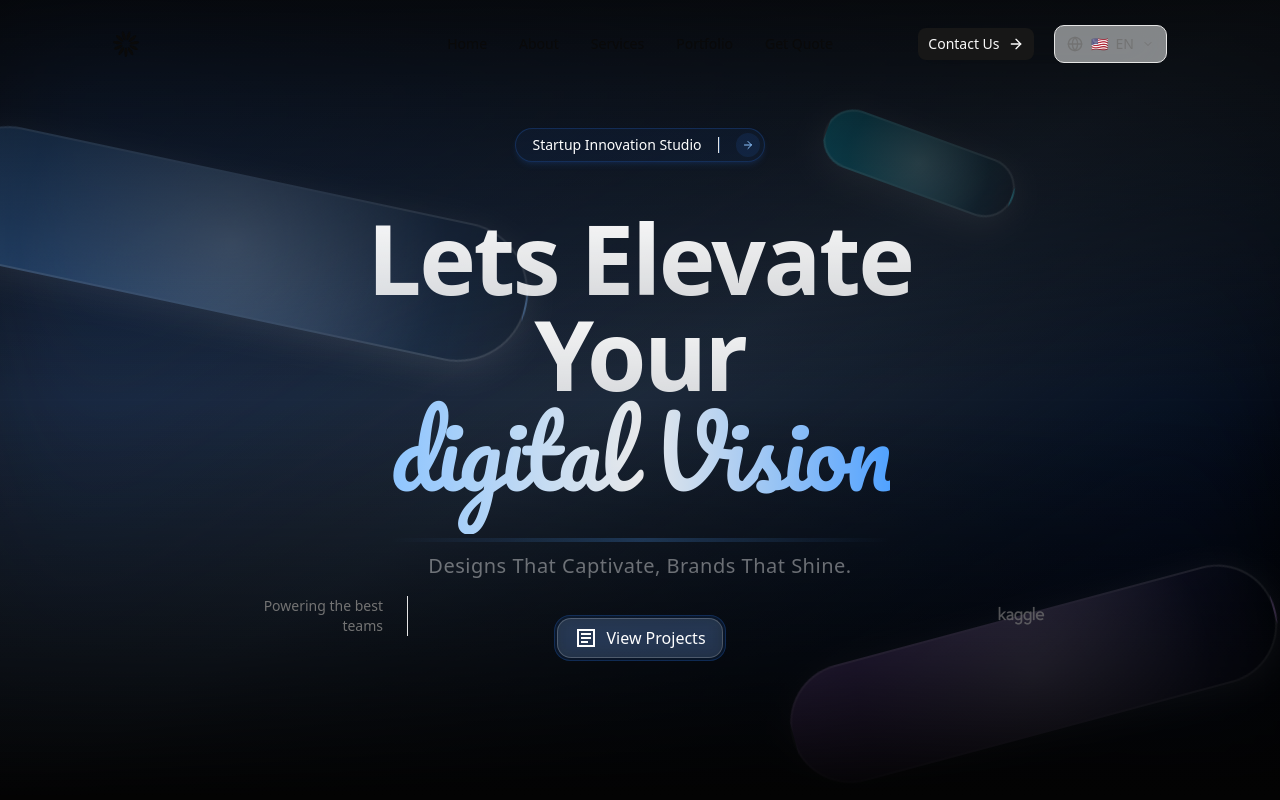
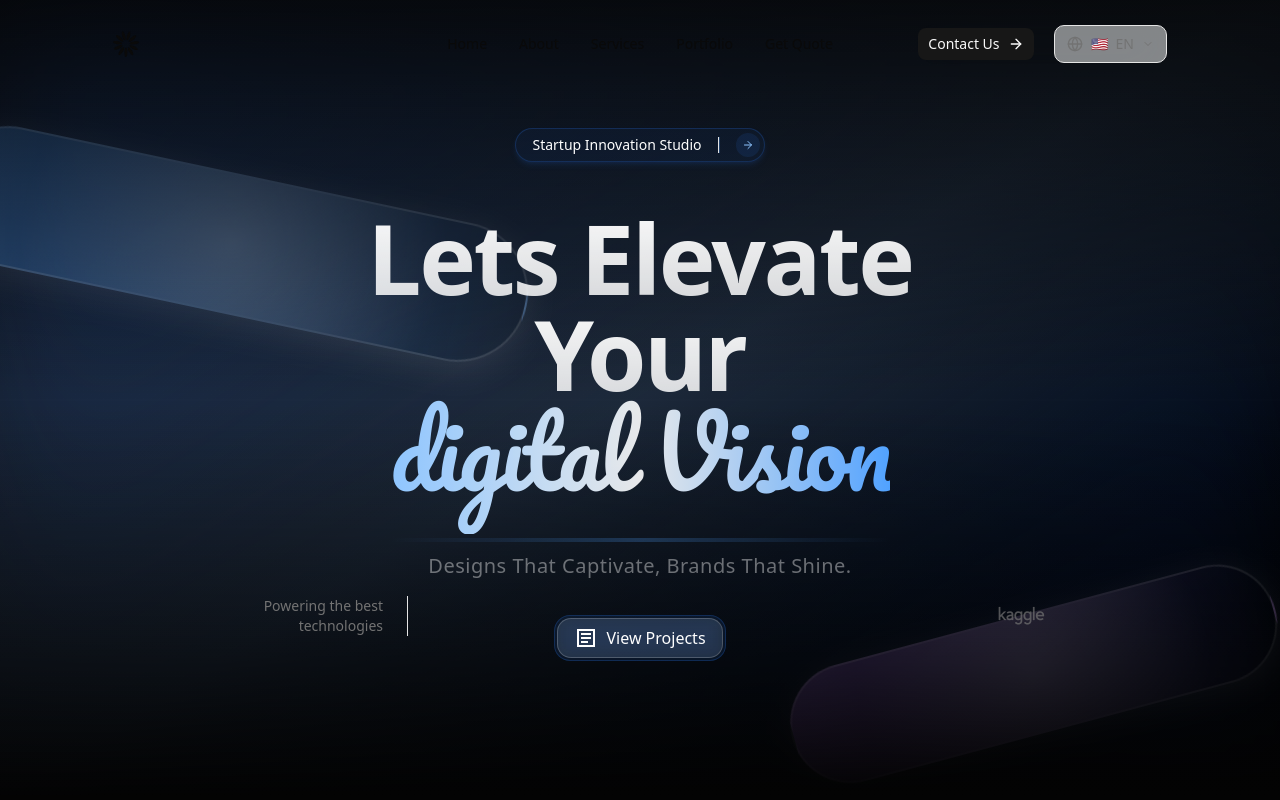
Before and after one commit to Deluve/deluve.co.mz, a Next.js app: page / in a window 1280 px wide. Shown: the top 800 px of the page. Built offline with nearby package versions, Linux system fonts and the light colour scheme.

Commit message:
refactor: update section paddings and contact email; remove unused imports

```diff
--- a/src/app/page.tsx
+++ b/src/app/page.tsx
@@ -2,7 +2,6 @@ import AboutUsSection from "@/components/sections/home/about-section";
 import FullVersionSection from "@/components/sections/home/full-version-section";
 import HeroSection from "@/components/sections/home/hero-section";
 import PortfolioSection from "@/components/sections/home/portfolio-section";
-import ServicesSection from "@/components/sections/home/services";
 import ServicesSection2 from "@/components/sections/home/services-2";
 import StatsSection from "@/components/sections/home/stats";
 import Testimonials from "@/components/testimonials";
--- a/src/components/contact.tsx
+++ b/src/components/contact.tsx
@@ -10,7 +10,7 @@ import { ScrollView } from "./scroll-view";
 
 export default function FeaturesSection() {
   return (
-    <section className="py-16 md:py-32 bg-gray-50 dark:bg-transparent">
+    <section className="py-8 md:py-16 bg-gray-50 dark:bg-transparent">
       <div className="mx-auto max-w-6xl px-6">
         <div className="grid items-center gap-12 md:grid-cols-2 md:gap-12 lg:grid-cols-5 lg:gap-24">
           <div className="lg:col-span-2">
@@ -32,7 +32,7 @@ export default function FeaturesSection() {
                 <li>
                   <Link href="#link" className="hover:text-blue-500 transition-colors">
                     <Mail className="size-5 mr-2 inline" />
-                    <span>digital@deluve.co.mz</span>
+                    <span>deluve.solutions@gmail.com</span>
                   </Link>
                 </li>
 
--- a/src/components/footer.tsx
+++ b/src/components/footer.tsx
@@ -27,11 +27,11 @@ export default function FooterSection() {
                  technological solutions for your business.
                </p>
               <div className="flex flex-wrap gap-4">
-                                 <Link
-                   href="mailto:contato@deluve.co.mz"
-                   className="text-muted-foreground hover:text-blue-400 transition-colors text-sm relative group"
-                 >
-                   <span>digital@deluve.co.mz</span>
+                                                 <Link
+                  href="mailto:deluve.solutions@gmail.com"
+                  className="text-muted-foreground hover:text-blue-400 transition-colors text-sm relative group"
+                >
+                  <span>deluve.solutions@gmail.com</span>
                    <div className="absolute -bottom-0.5 left-0 w-full h-0.5 bg-gradient-to-r from-blue-400/40 via-blue-300/60 to-blue-400/40 rounded-full transform scale-x-0 group-hover:scale-x-100 transition-transform duration-300 ease-out"></div>
                  </Link>
                                  <Link
--- a/src/components/sections/home/hero-section.tsx
+++ b/src/components/sections/home/hero-section.tsx
@@ -132,14 +132,6 @@ export default function HeroSection() {
 
 
 
-         <ElegantShape
-           delay={0.6}
-           width={200}
-           height={60}
-           rotate={20}
-                       gradient="from-cyan-400/[0.4]"
-           className="right-[15%] md:right-[20%] top-[10%] md:top-[15%]"
-         />
 
 
       </div>
--- a/src/components/sections/home/logo-cloud.tsx
+++ b/src/components/sections/home/logo-cloud.tsx
@@ -7,7 +7,7 @@ export default function LogoCloud() {
         <div className="flex flex-col items-center md:flex-row">
           <div className="mb-6 md:mb-0 md:max-w-44 md:border-r md:pr-6">
             <p className="text-center md:text-end text-sm text-muted-foreground">
-              Powering the best teams
+              Powering the best technologies
             </p>
           </div>
           <div className="relative w-full md:w-[calc(100%-11rem)]">
--- a/src/components/sections/home/portfolio-section.tsx
+++ b/src/components/sections/home/portfolio-section.tsx
@@ -7,7 +7,7 @@ import { ScrollView } from "@/components/scroll-view";
 export default function PortfolioSection() {
   return (
     <section
-      className="py-16 md:py-32 bg-gradient-to-b from-muted/20 to-background"
+      className="py-12 md:py-20 bg-gradient-to-b from-muted/20 to-background"
       id="portfolio"
     >
       <div className="mx-auto max-w-5xl space-y-12 px-6">
--- a/src/components/sections/home/services-2.tsx
+++ b/src/components/sections/home/services-2.tsx
@@ -1,6 +1,4 @@
 import React from "react";
-import { CustomCursorElement } from "@/components/custom-cursor-element";
-import { InView } from "@/components/motion-primitives/in-view";
 import { ScrollView } from "@/components/scroll-view";
 import { SERVICES_LIST } from "@/content/services";
 import { Code, Smartphone, Bot, Zap, ArrowRight, CheckCircle } from "lucide-react";
@@ -15,7 +13,7 @@ const iconMap = {
 
 export default function ServicesSection2() {
   return (
-    <section className="py-20 md:py-32 bg-gradient-to-b from-background via-muted/20 to-background" id="services">
+    <section className="py-12 md:py-20 bg-gradient-to-b from-background via-muted/20 to-background" id="services">
       <div className="mx-auto max-w-6xl px-6">
         {/* Header Section */}
         <div className="mx-auto max-w-3xl text-center mb-16">
--- a/src/components/sections/home/stats.tsx
+++ b/src/components/sections/home/stats.tsx
@@ -4,7 +4,7 @@ import { motion } from "motion/react";
 
 export default function StatsSection() {
   return (
-    <section className="py-12 md:py-20" id="stats">
+    <section className="py-6 md:py-14" id="stats">
       <div className="mx-auto max-w-5xl space-y-8 px-6 md:space-y-16">
         <div className="relative z-10 mx-auto max-w-xl space-y-6 text-center">
           <ScrollView>
--- a/src/components/testimonials.tsx
+++ b/src/components/testimonials.tsx
@@ -4,7 +4,7 @@ import { ScrollView } from "./scroll-view";
 
 export default function Testimonials() {
   return (
-    <section className="py-16 md:py-32" id="testimonials">
+    <section className="py-8 md:py-16" id="testimonials">
       <div className="mx-auto max-w-6xl space-y-8 px-6 md:space-y-16">
         <div className="relative z-10 mx-auto max-w-xl space-y-6 text-center md:space-y-12">
           <ScrollView>
```
